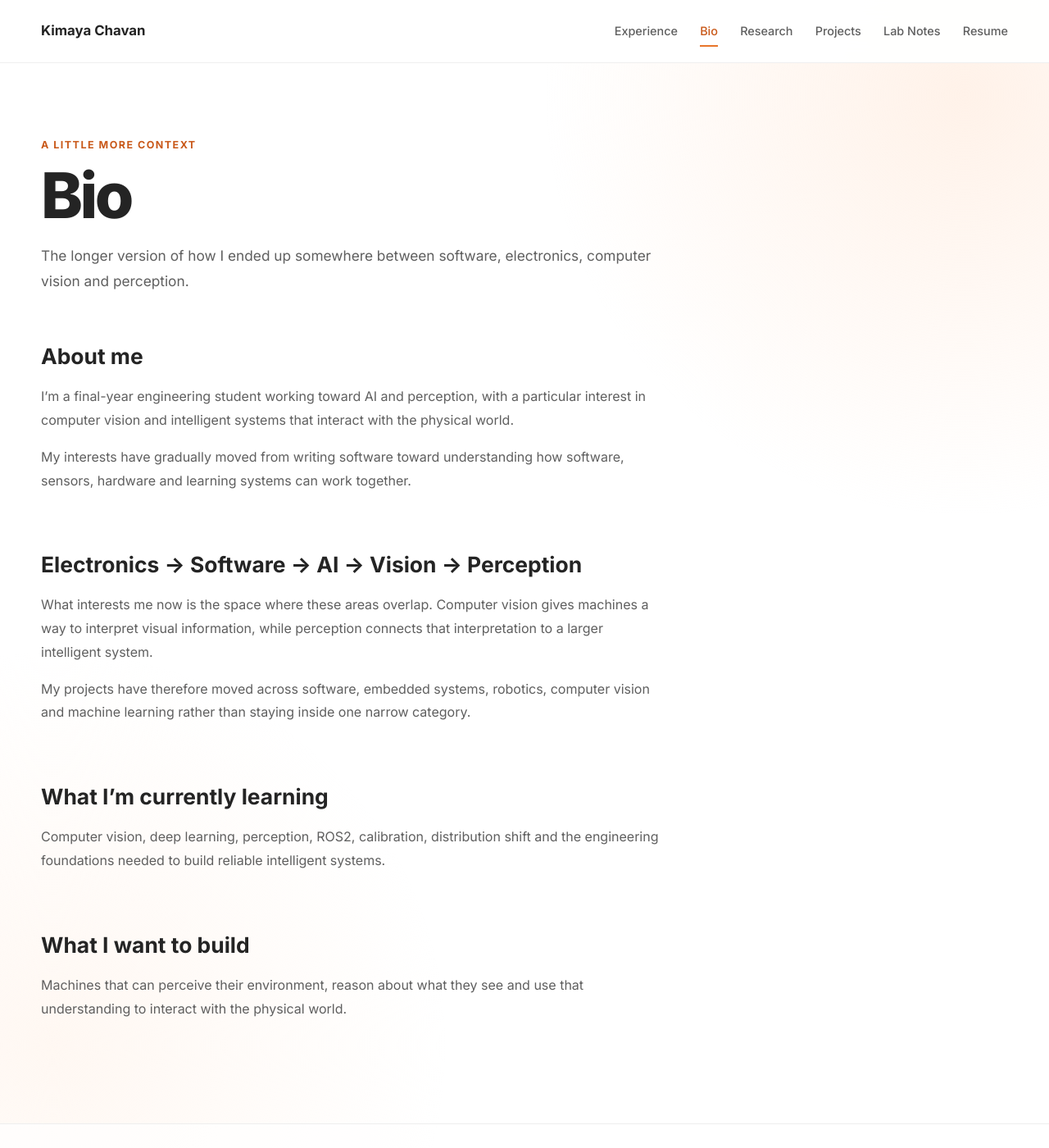
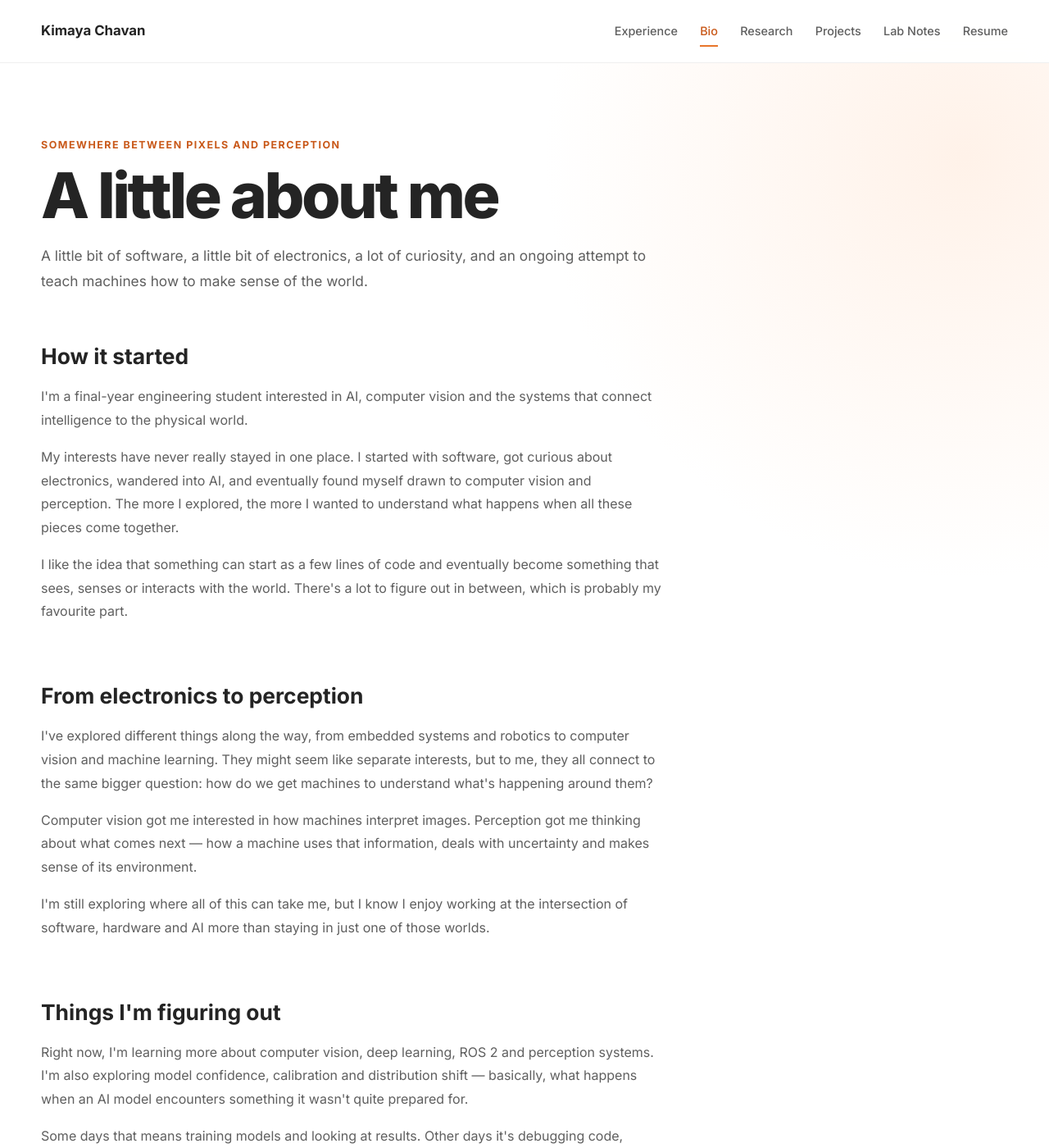
Before and after one commit to kimiko-11/kimiko-11, a Jekyll site: the page built from _pages/bio.md, in a window 1280 px wide and 1400 px high. Shown: the whole window at 82% size. Built offline with Jekyll 4.4.1, drawn with Linux system fonts in a browser that asks for light colours; some of the changed text lies outside the part shown.

Commit message:
Revise bio content for clarity and detail
Updated bio content to reflect personal interests and learning journey in AI, computer vision, and perception. Enhanced sections to provide a clearer narrative of experiences and aspirations.

```diff
--- a/_pages/bio.md
+++ b/_pages/bio.md
@@ -9,31 +9,52 @@ description: "About Kimaya Chavan — from software and electronics to AI, compu
 <div class="kc-container">
 
 <header class="kc-page__header">
-<p class="kc-page__eyebrow">A little more context</p>
-<h1 class="kc-page__title">Bio</h1>
-<p class="kc-page__intro">The longer version of how I ended up somewhere between software, electronics, computer vision and perception.</p>
+<p class="kc-page__eyebrow">Somewhere between pixels and perception</p>
+<h1 class="kc-page__title">A little about me</h1>
+<p class="kc-page__intro">A little bit of software, a little bit of electronics, a lot of curiosity, and an ongoing attempt to teach machines how to make sense of the world.</p>
 </header>
 
 <section class="kc-section">
-<h2>About me</h2>
-<p>I’m a final-year engineering student working toward AI and perception, with a particular interest in computer vision and intelligent systems that interact with the physical world.</p>
-<p>My interests have gradually moved from writing software toward understanding how software, sensors, hardware and learning systems can work together.</p>
+<h2>How it started</h2>
+<p>I'm a final-year engineering student interested in AI, computer vision and the systems that connect intelligence to the physical world.</p>
+
+<p>My interests have never really stayed in one place. I started with software, got curious about electronics, wandered into AI, and eventually found myself drawn to computer vision and perception. The more I explored, the more I wanted to understand what happens when all these pieces come together.</p>
+
+<p>I like the idea that something can start as a few lines of code and eventually become something that sees, senses or interacts with the world. There's a lot to figure out in between, which is probably my favourite part.</p>
 </section>
 
 <section class="kc-section">
-<h2>Electronics → Software → AI → Vision → Perception</h2>
-<p>What interests me now is the space where these areas overlap. Computer vision gives machines a way to interpret visual information, while perception connects that interpretation to a larger intelligent system.</p>
-<p>My projects have therefore moved across software, embedded systems, robotics, computer vision and machine learning rather than staying inside one narrow category.</p>
+<h2>From electronics to perception</h2>
+<p>I've explored different things along the way, from embedded systems and robotics to computer vision and machine learning. They might seem like separate interests, but to me, they all connect to the same bigger question: how do we get machines to understand what's happening around them?</p>
+
+<p>Computer vision got me interested in how machines interpret images. Perception got me thinking about what comes next — how a machine uses that information, deals with uncertainty and makes sense of its environment.</p>
+
+<p>I'm still exploring where all of this can take me, but I know I enjoy working at the intersection of software, hardware and AI more than staying in just one of those worlds.</p>
 </section>
 
 <section class="kc-section">
-<h2>What I’m currently learning</h2>
-<p>Computer vision, deep learning, perception, ROS2, calibration, distribution shift and the engineering foundations needed to build reliable intelligent systems.</p>
+<h2>Things I'm figuring out</h2>
+<p>Right now, I'm learning more about computer vision, deep learning, ROS 2 and perception systems. I'm also exploring model confidence, calibration and distribution shift — basically, what happens when an AI model encounters something it wasn't quite prepared for.</p>
+
+<p>Some days that means training models and looking at results. Other days it's debugging code, working with sensors or wondering why something that should work absolutely does not. I'm learning to appreciate both sides of building things.</p>
+
+<p>I like projects that give me room to experiment, connect different technologies and understand not just whether something works, but why.</p>
 </section>
 
 <section class="kc-section">
-<h2>What I want to build</h2>
-<p>Machines that can perceive their environment, reason about what they see and use that understanding to interact with the physical world.</p>
+<h2>Where I want to go</h2>
+<p>I'm working toward becoming an AI &amp; Perception Engineer. I'm especially interested in intelligent systems that can see, understand and interact with the physical world — robots that can make sense of their surroundings rather than simply follow instructions.</p>
+
+<p>There's still a lot I want to learn, from making vision systems more reliable to understanding how perception fits into a complete autonomous system. That's what makes this field interesting to me: there always seems to be another layer to figure out.</p>
+</section>
+
+<section class="kc-section">
+<h2>Outside the neat little boxes</h2>
+<p>I don't have everything figured out yet, and I don't think I need to. Right now, I'm happy building projects, following interesting questions and occasionally going down technical rabbit holes I didn't plan on.</p>
+
+<p>Software, electronics, AI — I like that I don't have to choose just one. I'm interested in what happens when they come together to make something that can do more than exist on a screen.</p>
+
+<p>For now, I'm somewhere between pixels and perception, figuring things out one experiment at a time.</p>
 </section>
 
 </div>
```
